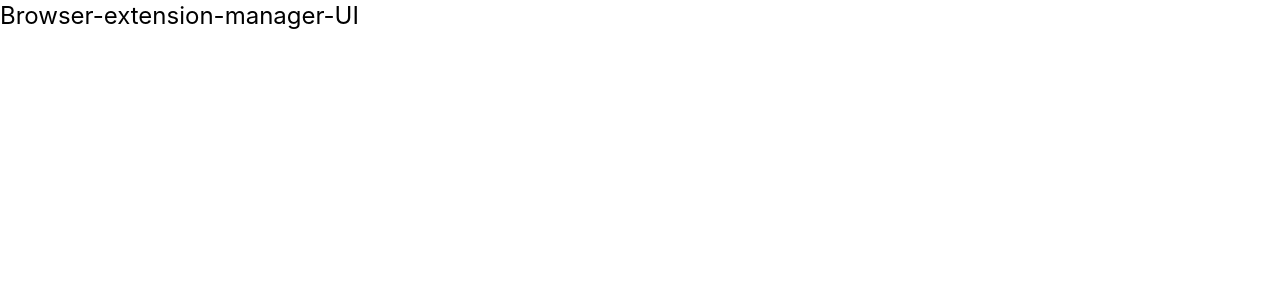
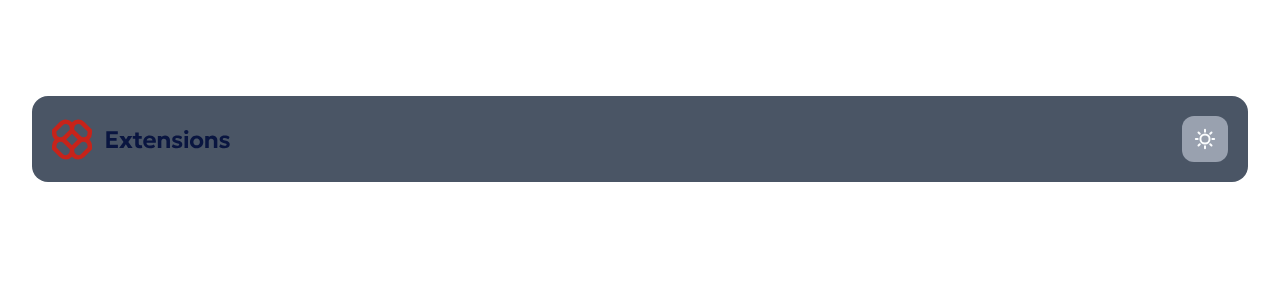
Before and after one commit to sonaykara/Browser-extension-manager-UI, a React (Vite) app in the folder Browser-extension-manager-UI/: page / in a window 1280 px wide. Shown: the top 300 px of the page. Built offline with nearby package versions, Linux system fonts and the light colour scheme.

Commit message:
created header component.

```diff
--- a/Browser-extension-manager-UI/src/App.jsx
+++ b/Browser-extension-manager-UI/src/App.jsx
@@ -1,9 +1,10 @@
-import React from 'react'
+
+import Header from './Components/Header'
 
 const App = () => {
   return (
-    <div className='text-2xl'>
-      Browser-extension-manager-UI
+    <div className='section-container'>
+      <Header></Header>
     </div>
   )
 }
--- /dev/null
+++ b/Browser-extension-manager-UI/src/Components/Header.jsx
@@ -0,0 +1,14 @@
+import React from 'react'
+
+const Header = () => {
+  return (
+    <div className=''>
+      <header className=' bg-gray-600 h-auto p-5 flex justify-between items-center rounded-2xl'>
+        <div><img src='../../public/header/logo.svg'></img></div>
+        <div className='p-3 bg-gray-400 rounded-xl'><img src='../../public/header/icon-sun.svg'></img></div>
+      </header>
+    </div>
+  )
+}
+
+export default Header
--- a/Browser-extension-manager-UI/src/index.css
+++ b/Browser-extension-manager-UI/src/index.css
@@ -1 +1,5 @@
 @import "tailwindcss";
+
+  .section-container {
+    @apply max-w-7xl mx-auto px-4 sm:px-6 lg:px-8 py-16 sm:py-24;
+  }
```
Also changed, not shown: Browser-extension-manager-UI/public/header/icon-sun.svg (added), Browser-extension-manager-UI/public/header/logo.svg (added).
